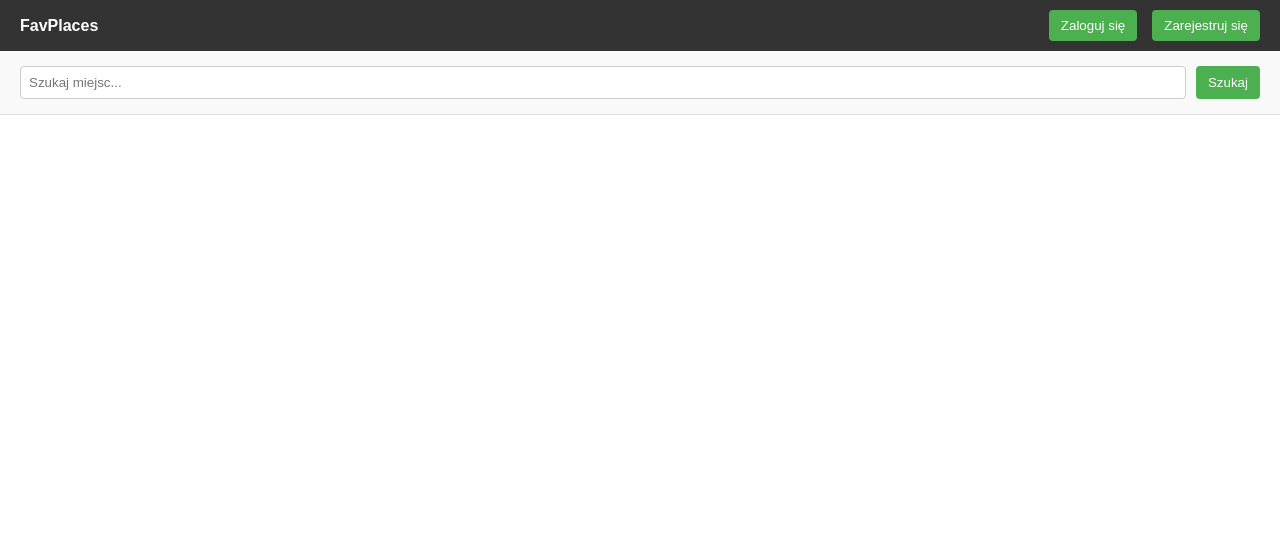
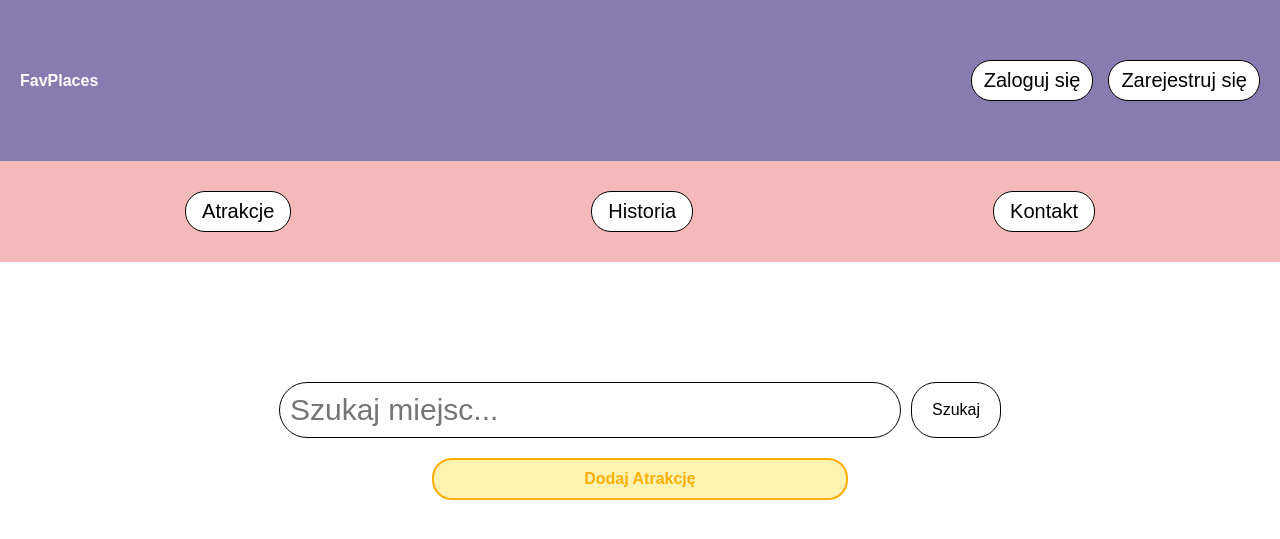
Before and after one commit to Naver510/FavPlaces, a Django app: page / in a window 1280 px wide. Shown: the top 539 px of the page. Run offline with Django 4.2, Linux system fonts and the light colour scheme; data that the repository does not hold is empty.

Commit message:
zrobiona strona główna

```diff
--- /dev/null
+++ b/favplaces/app/static/css/home.css
@@ -0,0 +1,123 @@
+body {
+    margin: 0;
+    font-family: Arial, sans-serif;
+}
+
+/*pierwszy pasek nawigacyjny*/
+.navbar {
+    background-color: #887bb0;
+    padding: 60px 20px;
+    color: white;
+    display: flex;
+    justify-content: space-between;
+    align-items: center;
+}
+
+.navbar a,
+.navbar form {
+    margin-left: 15px;
+}
+
+.navbar button {
+    background-color: #ffffff;
+    border: 1px solid #000000;
+    color: #000000;
+    padding: 8px 12px;
+    cursor: pointer;
+    border-radius: 20px;
+    font-size: 20px;
+}
+
+.navbar button:hover {
+    background-color: #f4b9b8;
+}
+
+.content {
+    padding: 20px;
+}
+
+.user-info {
+    margin-right: 10px;
+}
+
+/*drugi pasek nawigacyjny*/
+.sub-navbar {
+    background-color: #f4b9b8;
+    padding: 30px 20px;
+    display: flex;
+    justify-content: center;
+    gap: 300px;
+    border: none;
+}
+
+.sub-navbar a {
+    padding: 8px 16px;
+    background-color: #ffffff;
+    color: #000000;
+    text-decoration: none;
+    border-radius: 20px;
+    border: 1px solid #000000;
+    font-size: 20px;
+    transition: background-color 0.3s;
+}
+
+.sub-navbar a:hover {
+    color: #f4b9b8;
+}
+
+/*wyszukiwarka*/
+.search-bar {
+    display: flex;
+    justify-content: center;  /* Wyrównanie paska wyszukiwania na środku */
+    margin-top: 100px;
+}
+
+.search-form {
+    display: flex;
+    gap: 10px;
+}
+
+.search-form input[type="text"] {
+    padding: 10px;
+    border-radius: 30px;
+    border: 1px solid #000000;
+    font-size: 30px;
+    width: 600px;  /* Szerokość paska wyszukiwania */
+}
+
+.search-form button {
+    padding: 10px 20px;
+    background-color: #ffffff;
+    color: #000000;
+    border: 1px solid #000000;
+    font-size: 16px;
+    border-radius: 25px;
+    cursor: pointer;
+}
+
+.search-form button:hover {
+    background-color: #f4b9b8;
+}
+
+/*przycisk dodawania atrakcji*/
+.add-attraction-btn {
+    text-align: center;  /* Wyrównanie przycisku na środku */
+    margin-top: 20px;
+}
+
+.add-attraction-button {
+    background-color: #fff3b2; /* Zielony kolor przycisku */
+    color: #ffaf02;
+    padding: 10px 150px;
+    font-size: 16px;
+    border: 2px solid #ffaf02;
+    border-radius: 20px;
+    cursor: pointer;
+    transition: background-color 0.3s;
+    font-weight: bold;
+}
+
+.add-attraction-button:hover {
+    background-color: #ffaf02;
+    color: #fff3b2;
+}
--- a/favplaces/app/templates/app/strona_glowna.html
+++ b/favplaces/app/templates/app/strona_glowna.html
@@ -4,7 +4,7 @@
 <head>
     <meta charset="UTF-8">
     <title>Strona Główna</title>
-    <link rel="stylesheet" href="{% static 'css/main.css' %}">
+    <link rel="stylesheet" href="{% static 'css/home.css' %}">
 </head>
 <body>
     <div class="navbar">
@@ -22,44 +22,26 @@
         </div>
     </div>
 
+    <div class="sub-navbar">
+        <a href="{% url 'atrakcje' %}">Atrakcje </a>
+        <a href="{% url 'historia' %}">Historia </a>
+        <a href="{% url 'kontakt' %}">Kontakt </a>
+    </div>
+
+    <div class="content">
         <div class="search-bar">
-    <form method="get" action="{% url 'strona_glowna' %}" class="search-form">
+            <form method="get" action="{% url 'atrakcje' %}" class="search-form">
                 <input type="text" name="q" placeholder="Szukaj miejsc..." value="{{ query }}">
                 <button type="submit">Szukaj</button>
             </form>
-
-    {% if uzytkownik %}
-        <a href="{% url 'dodaj_miejsce' %}">
-            <button class="add-place-button">Dodaj miejsce</button>
-        </a>
-    {% endif %}
         </div>
 
-<div class="content">
-    {% for miejsce in miejsca %}
-    <div class="miejsce-box">
-        {% if miejsce.zdjecie %}
-    <img src="{{ miejsce.zdjecie.URL }}" alt="Zdjęcie miejsca">
-{% else %}
-    <p>Brak zdjęcia</p>
-{% endif %}
+        <div class="add-attraction-btn">
+            <a href="{% url 'dodaj_miejsce' %}">
+                <button class="add-attraction-button">Dodaj Atrakcję</button>
+            </a>
+        </div>
 
-        <div class="miejsce-info">
-            <p><strong>Nazwa:</strong> {{ miejsce.Nazwa }}</p>
-            <p><strong>Adres:</strong> {{ miejsce.Adres }} </p>
-            <!-- <p><strong>Ocena:</strong> {{ miejsce.ocena }}/5
-                {% for i in "12345"|slice:":5" %}
-                    {% if forloop.counter <= miejsce.ocena %}
-                        ⭐
-                    {% else %}
-                        ☆
-                    {% endif %}
-                {% endfor %} -->
-            </p>
-            <a class="wiecej-button">Więcej</a>
-        </div>
-    </div>
-    {% endfor %}
     </div>
 </body>
 </html>
--- a/favplaces/app/urls.py
+++ b/favplaces/app/urls.py
@@ -5,7 +5,10 @@ from . import views
 urlpatterns = [
     path('rejestracja/', views.rejestracja, name='rejestracja'),
     path('logowanie/', views.logowanie, name='logowanie'),
-    path('', views.strona_glowna, name='strona_glowna'),  # przykład strony po zalogowaniu
+    path('', views.strona_glowna, name='strona_glowna'),
+    path('atrakcje/', views.atrakcje, name='atrakcje'),
+    path('historia/', views.historia, name='historia'),
+    path('kontakt/', views.kontakt, name='kontakt'),
     path('wyloguj/', views.wyloguj, name='wyloguj'),
     path('dodaj/', views.dodaj_miejsce, name='dodaj_miejsce'),
     path('miejsce/<int:id>/', views.miejsce_szczegoly, name='miejsce_szczegoly'),
--- a/favplaces/app/views.py
+++ b/favplaces/app/views.py
@@ -31,7 +31,7 @@ def logowanie(request):
             try:
                 uzytkownik = Uzytkownik.objects.get(Mail=email, Hasło=haslo)
                 request.session['uzytkownik_id'] = uzytkownik.ID_Użytkownik
-                return redirect('strona_glowna')  # nazwij tak swój widok docelowy
+                return redirect('atrakcje')  # nazwij tak swój widok docelowy
             except Uzytkownik.DoesNotExist:
                 blad = "Nieprawidłowy email lub hasło."
     else:
@@ -41,7 +41,7 @@ def logowanie(request):
 
 
 
-def strona_glowna(request):
+def atrakcje(request):
     query = request.GET.get('q', '')  # pobranie zapytania z paska wyszukiwania
     miejsca = Miejsce.objects.all()
 
@@ -62,8 +62,17 @@ def strona_glowna(request):
         'query': query,
     }
 
-    return render(request, 'app/strona_glowna.html', context)
+    return render(request, 'app/atrakcje.html', context)
 
+def strona_glowna(request):
+    return render(request, 'app/strona_glowna.html')
+
+
+def historia(request):
+    return render(request, 'app/historia.html')
+
+def kontakt(request):
+    return render(request, 'app/kontakt.html')
 
 
 @csrf_exempt
@@ -72,7 +81,7 @@ def wyloguj(request):
         del request.session['uzytkownik_id']
     except KeyError:
         pass
-    return redirect('strona_glowna')
+    return redirect('atrakcje')
 
 
 
@@ -112,7 +121,7 @@ def dodaj_miejsce(request):
                     print("Błąd pobierania obrazu:", e)
 
             miejsce.save()
-            return redirect('strona_glowna')
+            return redirect('atrakcje')
     else:
         form = MiejsceForm()
 
--- a/favplaces/favplaces/settings.py
+++ b/favplaces/favplaces/settings.py
@@ -56,7 +56,7 @@ ROOT_URLCONF = 'favplaces.urls'
 TEMPLATES = [
     {
         'BACKEND': 'django.template.backends.django.DjangoTemplates',
-        'DIRS': [],
+        'DIRS': [BASE_DIR / 'templates'],
         'APP_DIRS': True,
         'OPTIONS': {
             'context_processors': [
```
Also changed, not shown: favplaces/app/templates/app/atrakcje.html (added, +65 -0 lines), favplaces/app/templates/app/historia.html (added, +12 -0 lines), favplaces/app/templates/app/kontakt.html (added, +12 -0 lines). Lines whose indentation alone changed are shown as unchanged.
